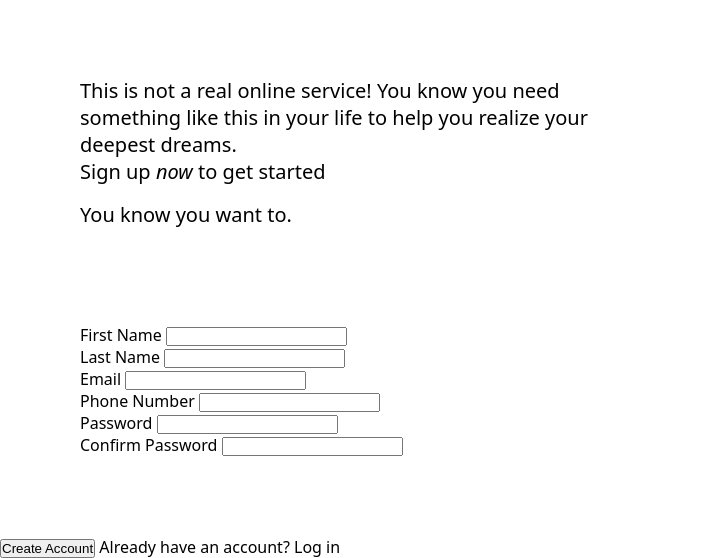
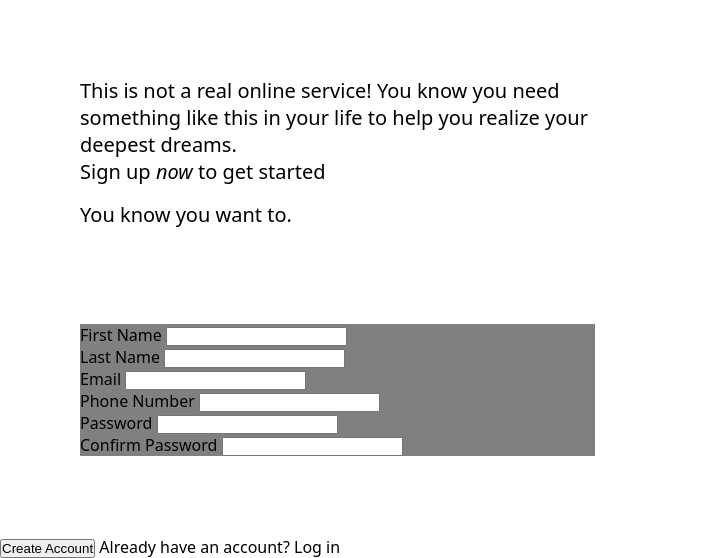
Before and after one commit to Calaxsys/TheOdinProject, a plain HTML site: page Sign-Up_Form/index.html in a window 1280 px wide. Shown: the part 483-1041 px from the top of the page, without its empty margins (0-703 px from the left). Drawn offline with Linux system fonts and the light colour scheme.

Commit message:
Test save

```diff
--- a/Sign-Up_Form/styles.css
+++ b/Sign-Up_Form/styles.css
@@ -63,6 +63,7 @@ main {
 
 form {
     margin: 0 5rem 5rem 5rem;
+    background-color: gray;
 }
 
 #main-txt-3 {
```
